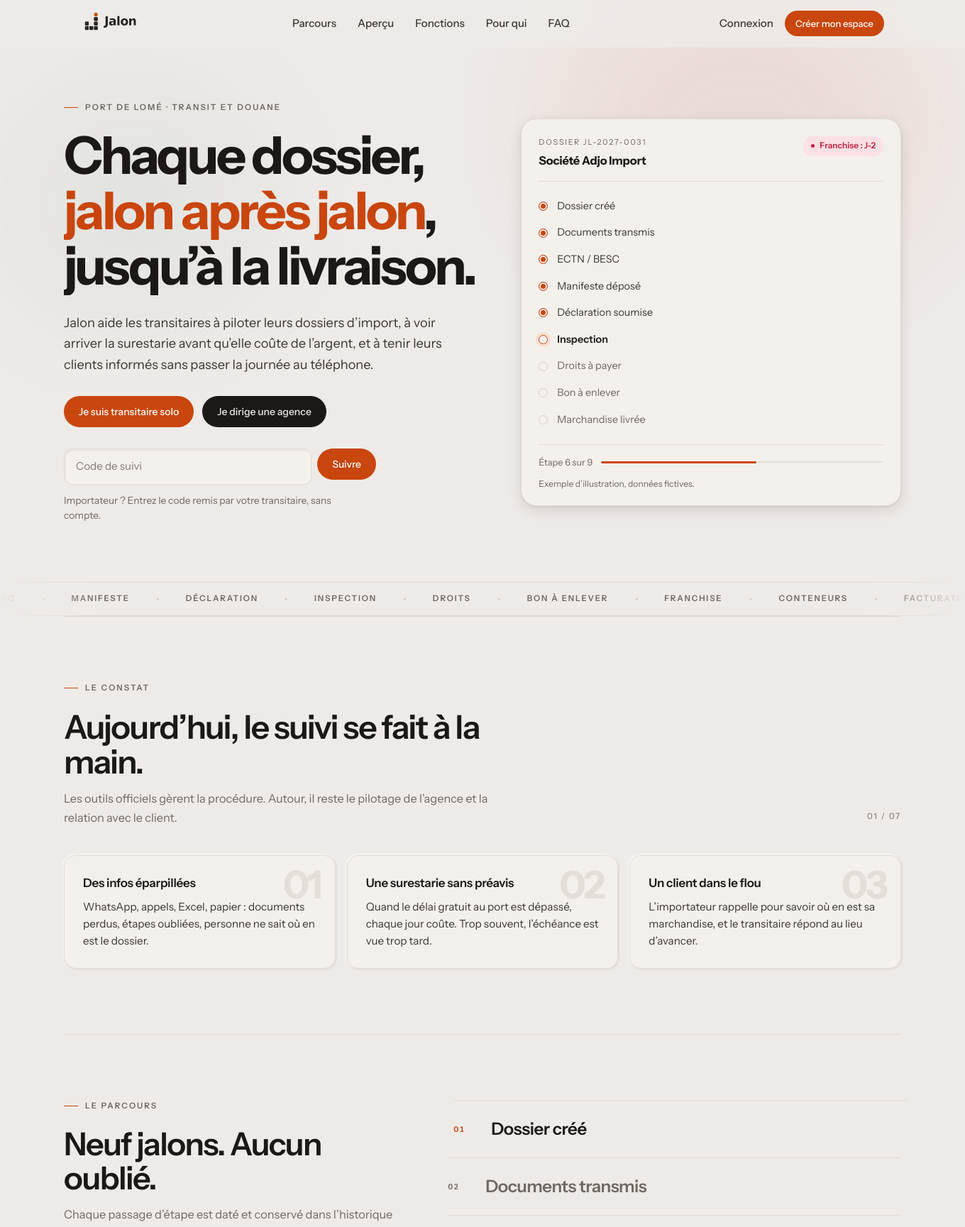
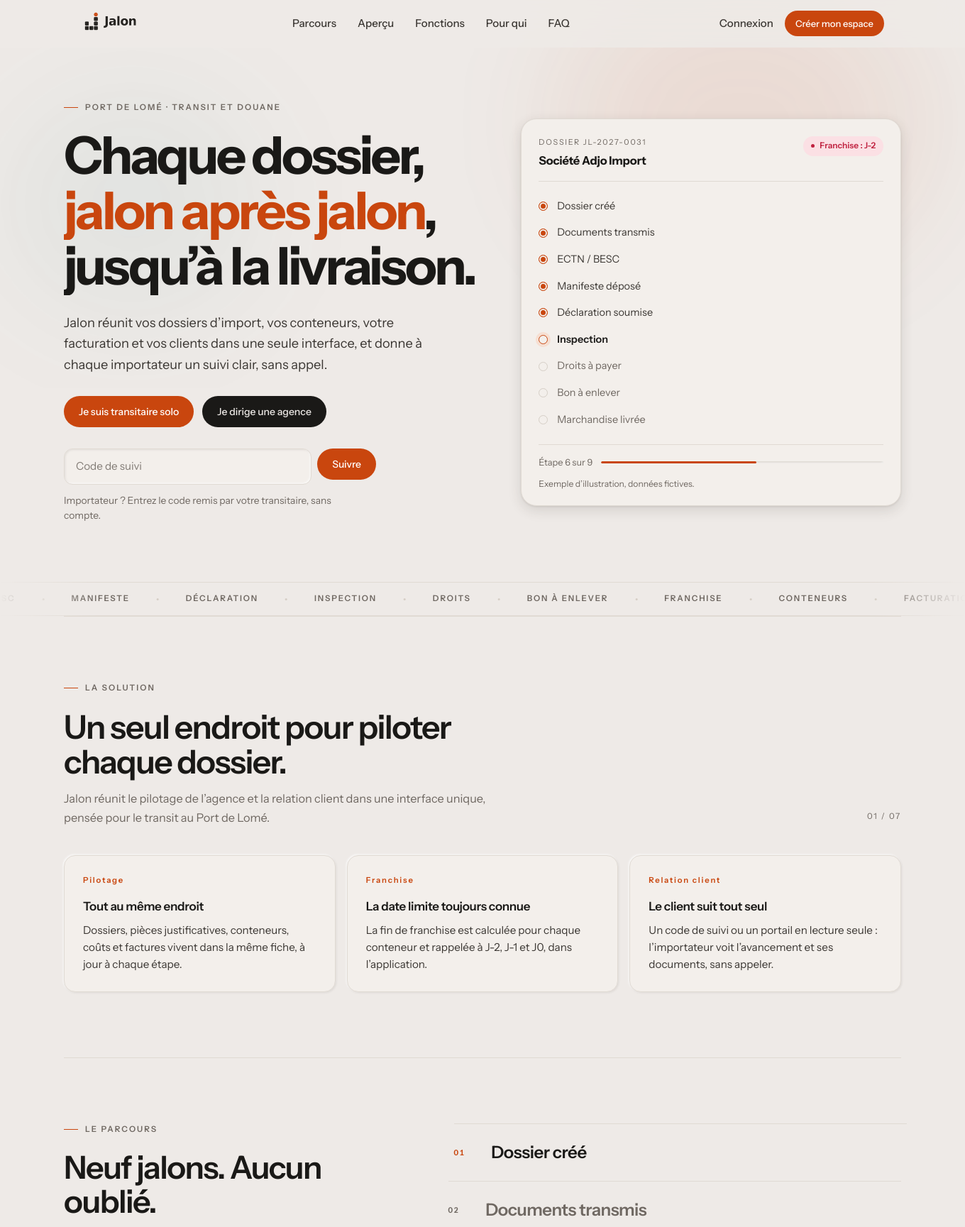
Before and after one commit to samTompkins17/Jalon, a Laravel app: page / in a window 1360 px wide; the page is wider, and only the part inside the window is pictured. Shown: the top 1729 px of that part at 71% size. Run offline with Laravel 12, Linux system fonts and the light colour scheme; style sheets or scripts are compiled from the project's sources.

Commit message:
feat(vitrine-publique): update resources/views/vitrine.blade.php

```diff
--- a/resources/views/vitrine.blade.php
+++ b/resources/views/vitrine.blade.php
@@ -108,7 +108,6 @@ section[id]{scroll-margin-top:86px}
 .vt-c h3{margin:0 0 8px;font-size:1.06rem;letter-spacing:-.015em}
 .vt-c p{margin:0;color:var(--c-ink-2);line-height:1.58;font-size:.95rem}
 .vt-n{display:block;font-size:.7rem;font-weight:600;letter-spacing:.16em;color:var(--c-brand);margin-bottom:16px}
-.vt-fantome{position:absolute;top:14px;right:20px;font-size:3.4rem;font-weight:700;letter-spacing:-.05em;line-height:1;color:var(--c-line-fort);opacity:.5}
 
 /* Parcours */
 .pc{display:grid;grid-template-columns:.86fr 1.14fr;gap:60px;align-items:start}
@@ -273,7 +272,7 @@ section[id]{scroll-margin-top:86px}
 <span class="ln"><span style="--i:1"><em>jalon après jalon</em>,</span></span>
 <span class="ln"><span style="--i:2">jusqu’à la livraison.</span></span>
 </h1>
-<p class="vt-lead" data-r style="--d:4">Jalon aide les transitaires à piloter leurs dossiers d’import, à voir arriver la surestarie avant qu’elle coûte de l’argent, et à tenir leurs clients informés sans passer la journée au téléphone.</p>
+<p class="vt-lead" data-r style="--d:4">Jalon réunit vos dossiers d’import, vos conteneurs, votre facturation et vos clients dans une seule interface, et donne à chaque importateur un suivi clair, sans appel.</p>
 <div class="vt-actions" data-r style="--d:5">
 <x-bouton :href="route('inscription')">Je suis transitaire solo</x-bouton>
 <x-bouton :href="route('inscription', ['vous' => 'agence'])" variante="encre">Je dirige une agence</x-bouton>
@@ -312,19 +311,19 @@ section[id]{scroll-margin-top:86px}
 @endfor
 </div></div>
 
-<section class="vt vt-section" id="probleme">
+<section class="vt vt-section" id="solution">
 <div class="vt-entete">
 <div>
-<p class="vt-eyebrow" data-r>Le constat</p>
-<h2 data-r>Aujourd’hui, le suivi se fait à la main.</h2>
-<p class="vt-intro" data-r>Les outils officiels gèrent la procédure. Autour, il reste le pilotage de l’agence et la relation avec le client.</p>
+<p class="vt-eyebrow" data-r>La solution</p>
+<h2 data-r>Un seul endroit pour piloter chaque dossier.</h2>
+<p class="vt-intro" data-r>Jalon réunit le pilotage de l’agence et la relation client dans une interface unique, pensée pour le transit au Port de Lomé.</p>
 </div>
 <span class="vt-index">01 / 07</span>
 </div>
 <div class="vt-grille">
-<article class="vt-c" data-r><span class="vt-fantome">01</span><h3>Des infos éparpillées</h3><p>WhatsApp, appels, Excel, papier : documents perdus, étapes oubliées, personne ne sait où en est le dossier.</p></article>
-<article class="vt-c" data-r style="--d:1"><span class="vt-fantome">02</span><h3>Une surestarie sans préavis</h3><p>Quand le délai gratuit au port est dépassé, chaque jour coûte. Trop souvent, l’échéance est vue trop tard.</p></article>
-<article class="vt-c" data-r style="--d:2"><span class="vt-fantome">03</span><h3>Un client dans le flou</h3><p>L’importateur rappelle pour savoir où en est sa marchandise, et le transitaire répond au lieu d’avancer.</p></article>
+<article class="vt-c" data-r><span class="vt-n">Pilotage</span><h3>Tout au même endroit</h3><p>Dossiers, pièces justificatives, conteneurs, coûts et factures vivent dans la même fiche, à jour à chaque étape.</p></article>
+<article class="vt-c" data-r style="--d:1"><span class="vt-n">Franchise</span><h3>La date limite toujours connue</h3><p>La fin de franchise est calculée pour chaque conteneur et rappelée à J-2, J-1 et J0, dans l’application.</p></article>
+<article class="vt-c" data-r style="--d:2"><span class="vt-n">Relation client</span><h3>Le client suit tout seul</h3><p>Un code de suivi ou un portail en lecture seule : l’importateur voit l’avancement et ses documents, sans appeler.</p></article>
 </div>
 </section>
 
@@ -373,8 +372,8 @@ section[id]{scroll-margin-top:86px}
         ['fiche-dossier','Dossiers','Tout le dossier sur une seule fiche','Marge estimée et réelle, état de la facturation, documents validés, alerte de franchise et les 9 jalons du processus douanier.',['Passage au jalon suivant en un clic','Onglets Documents, Conteneurs, Coûts, Facture, Historique, Alertes']],
         ['passage-de-jalon-modale','Dossiers','Chaque étape validée, datée et commentée','Un jalon ne se franchit que si sa condition est remplie. La date et le commentaire restent dans l’historique du dossier.',['Condition de passage affichée avant de valider','Aucune étape sautée']],
         ['conteneurs','Conteneurs','Vos conteneurs et leurs échéances','Au port, sortis ou restitués : filtrez la liste et voyez d’un regard la fin de franchise et l’alerte associée.',['Alerte J0, J-1 ou J-2 sur chaque ligne','Recherche par numéro, dossier ou client']],
-        ['alertes','Alertes','Prévenu avant que les pénalités commencent','Franchise, document manquant, facture à échéance, arrivée proche : toutes vos alertes, classées par gravité.',['Filtres Toutes, Non lues, Critiques','Ouvrir le dossier concerné ou marquer comme lue']],
-        ['facturation','Facturation','Facturez et suivez ce qu’on vous doit','Les factures de chaque dossier avec leur état, le total, ce qui est déjà réglé et le reste à payer.',['États Émise, Partiellement payée, Payée','Marge du dossier sous les yeux','Version PDF de la facture']],
+        ['alertes','Alertes','Chaque échéance annoncée à l’avance','Franchise, document à fournir, facture à échéance, arrivée proche : toutes vos alertes, classées par priorité.',['Filtres Toutes, Non lues, Critiques','Ouvrir le dossier concerné ou marquer comme lue']],
+        ['facturation','Facturation','Facturez et suivez chaque règlement','Les factures de chaque dossier avec leur état, le total, les acomptes reçus et le solde à venir.',['États Émise, Partiellement payée, Payée','Marge du dossier sous les yeux','Version PDF de la facture']],
     ];
     $mobiles = [
         ['espace-client-mobile','Portail client','Tous ses dossiers, leur progression et leur alerte, en lecture seule.'],
@@ -488,7 +487,7 @@ section[id]{scroll-margin-top:86px}
 </div>
 </div>
 <div class="fq" data-r>
-<details><summary>Jalon remplace-t-il GUCE ou SEGUCE ?</summary><p>Non. Ces outils restent nécessaires pour les démarches officielles. Jalon sert à piloter vos dossiers, vos équipes, vos coûts et la relation avec vos clients.</p></details>
+<details><summary>Jalon remplace-t-il GUCE ou SEGUCE ?</summary><p>Il les complète. GUCE, SEGUCE et SYDONIA restent indispensables pour les démarches officielles ; Jalon prend en charge ce qui les entoure : vos dossiers, vos équipes, vos coûts et la relation avec vos clients.</p></details>
 <details><summary>Mon client a-t-il besoin d’un compte ?</summary><p>Non. Il peut suivre son dossier avec un simple code de suivi. Vous pouvez aussi lui ouvrir un portail en lecture seule.</p></details>
 <details><summary>Quelle différence entre solo et agence ?</summary><p>Le transitaire solo crée son espace lui-même et travaille seul. L’agence envoie une demande, nous la contactons, puis Jalon est installé pour elle avec son équipe et ses rôles.</p></details>
 <details><summary>Où sont stockés mes documents ?</summary><p>Dans un espace privé du serveur, jamais accessible par un lien public. L’accès est contrôlé selon vos droits.</p></details>
```
